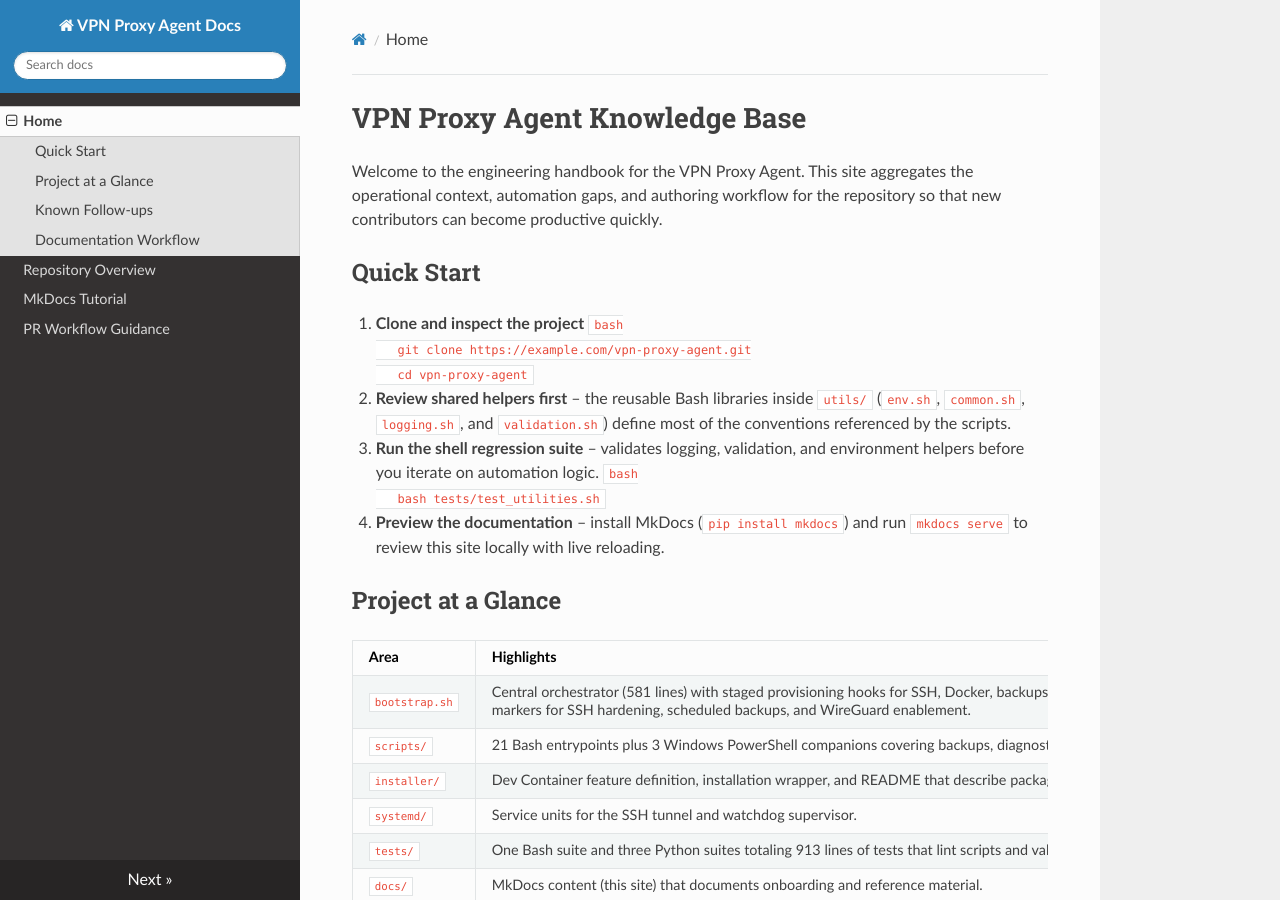
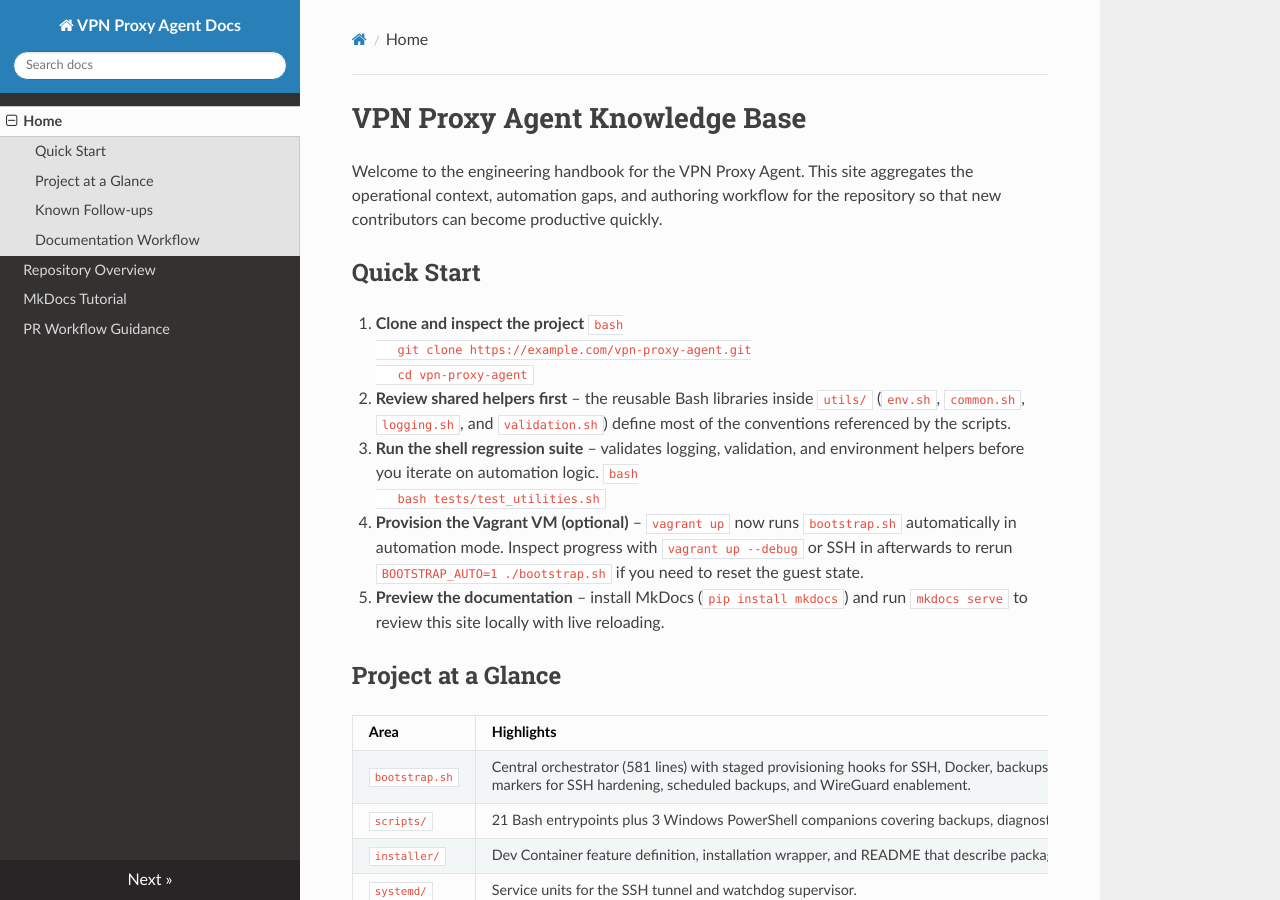
Before and after one commit to 2-Coatl/vpn-proxy-agent, an MkDocs documentation site: the page built from docs/index.md, in a window 1280 px wide and 900 px high. Built offline with MkDocs 1.6.1, drawn with Linux system fonts in a browser that asks for light colours; nearby versions of some CDN libraries.

Commit message:
docs(vagrant): align guidance with automatic bootstrap

````diff
--- a/docs/index.md
+++ b/docs/index.md
@@ -14,7 +14,8 @@ Welcome to the engineering handbook for the VPN Proxy Agent. This site aggregate
    ```bash
    bash tests/test_utilities.sh
    ```
-4. **Preview the documentation** – install MkDocs (`pip install mkdocs`) and run `mkdocs serve` to review this site locally with live reloading.
+4. **Provision the Vagrant VM (optional)** – `vagrant up` now runs `bootstrap.sh` automatically in automation mode. Inspect progress with `vagrant up --debug` or SSH in afterwards to rerun `BOOTSTRAP_AUTO=1 ./bootstrap.sh` if you need to reset the guest state.
+5. **Preview the documentation** – install MkDocs (`pip install mkdocs`) and run `mkdocs serve` to review this site locally with live reloading.
 
 ## Project at a Glance
 
````
Also changed, not shown: README.md (+12 -4 lines), 5 other files.
